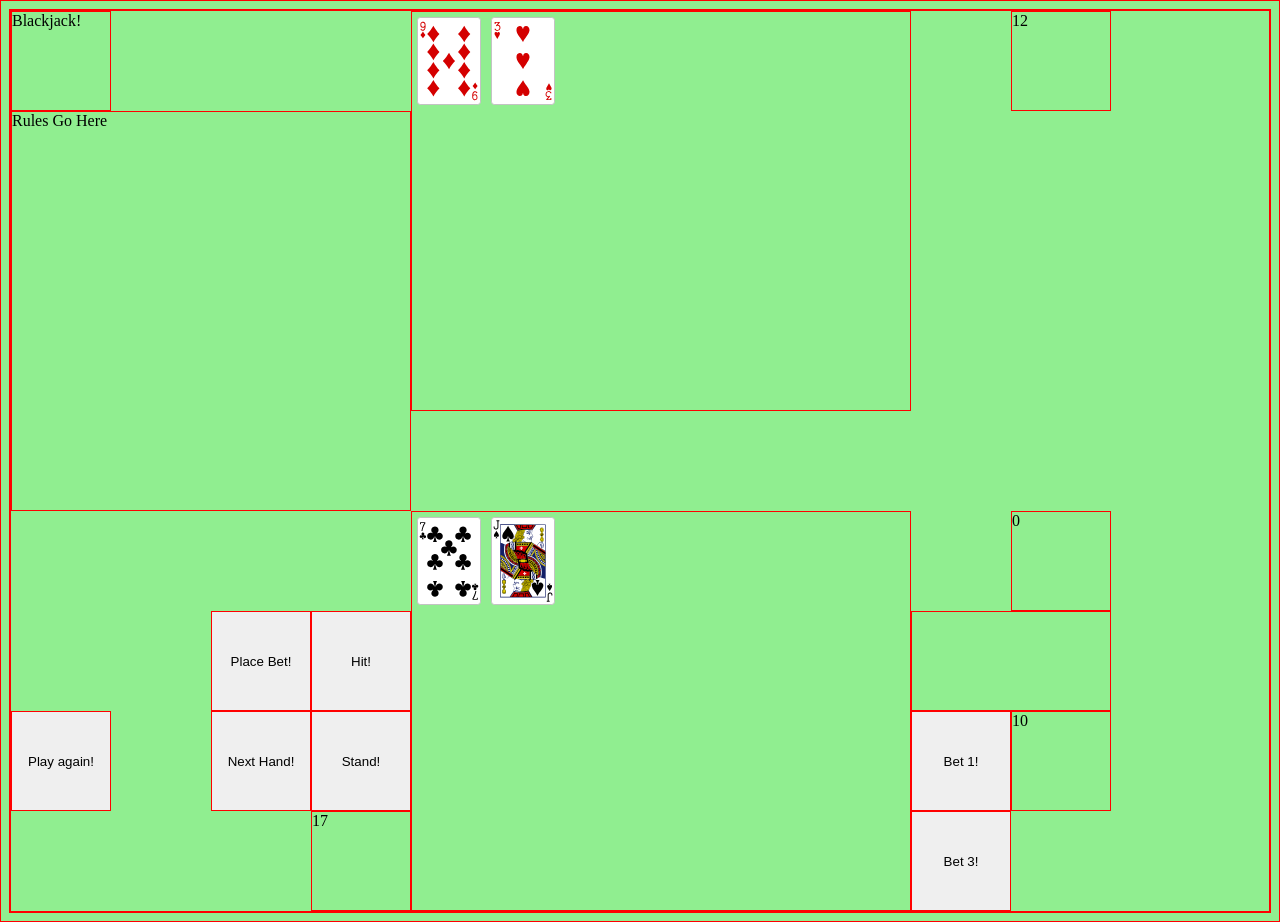
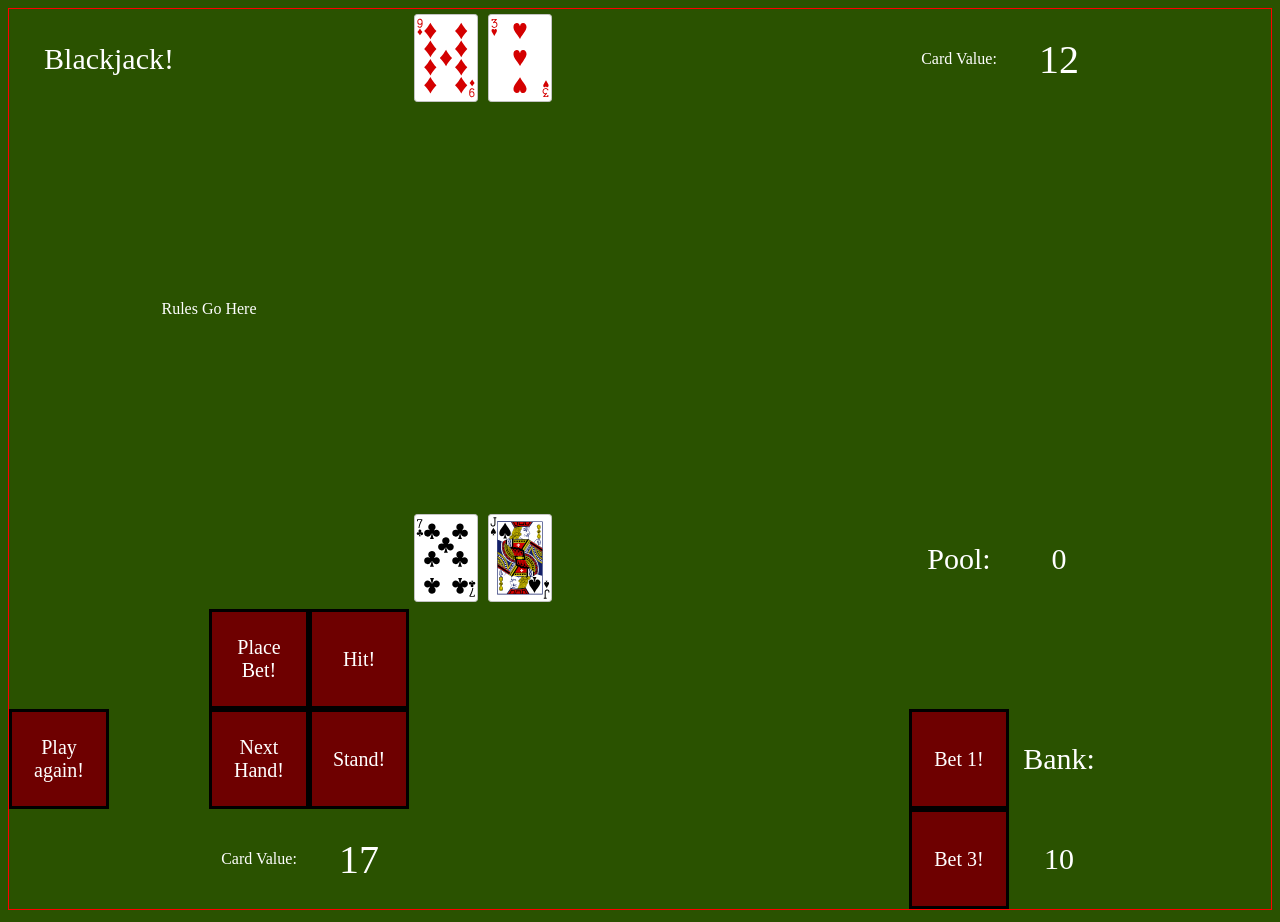
Before and after one commit to hfsmithz99/blackjack-project-1, a plain HTML site: page index.html in a window 1280 px wide. Drawn offline with Linux system fonts and the light colour scheme; a web font is replaced by a local one.

Commit message:
updating button and background graphics and adding next hand functions

```diff
--- a/css/style.css
+++ b/css/style.css
@@ -1,10 +1,14 @@
+
+  @import url('https://fonts.googleapis.com/css2?family=Rye&display=swap');
+
+
 * {
     box-sizing: border-box;
-    border: 1px solid red;
+    /*border: 1px solid red;*/
 }
 
 body{
-    background-color: lightgreen;
+    background-color: #2a5200;
 }
 
 
@@ -16,80 +20,162 @@ main {
 }
 
 #play-again{
+    font-family: 'Rye';
     grid-column-start: colOne;
     grid-column-end: colTwo;
     grid-row-start: rowEight;
     grid-row-end: rowNine;
+    border: 3px solid black;
+    background-color: #6e0000;
+    color: white;
+    font-size: 20px;
 }
 
 #hit {
+    font-family: 'Rye';
     grid-column-start: colFour;
     grid-column-end: colFive;
     grid-row-start: rowSeven;
     grid-row-end: rowEight;
+    border: 3px solid black;
+    background-color: #6e0000;
+    color: white;
+    font-size: 20px;
 }
 
 #stand {
+    font-family: 'Rye';
     grid-column-start: colFour;
     grid-column-end: colFive;
     grid-row-start: rowEight;
     grid-row-end: rowNine;
+    border: 3px solid black;
+    background-color: #6e0000;
+    color: white;
+    font-size: 20px;
 }
 
 #bet-one{
+    font-family: 'Rye';
     grid-column-start: colTen;
     grid-column-end: colEleven;
     grid-row-start: rowEight;
     grid-row-end: rowNine;
+    border: 3px solid black;
+    background-color: #6e0000;
+    color: white;
+    font-size: 20px;
 }
 
 #bet-three{
+    font-family: 'Rye';
     grid-column-start: colTen;
     grid-column-end: colEleven;
     grid-row-start: rowNine;
     grid-row-end: rowTen;
+    border: 3px solid black;
+    background-color: #6e0000;
+    color: white;
+    font-size: 20px;
 }
 
 #place-bet {
+    font-family: 'Rye';
     grid-column-start: colThree;
     grid-column-end: colFour;
     grid-row-start: rowSeven;
     grid-row-end: rowEight;
+    border: 3px solid black;
+    background-color: #6e0000;
+    color: white;
+    font-size: 20px;
 }
 
 #next-hand{
+    font-family: 'Rye';
     grid-column-start: colThree;
     grid-column-end: colFour;
     grid-row-start: rowEight;
     grid-row-end: rowNine;
+    border: 3px solid black;
+    background-color: #6e0000;
+    color: white;
+    font-size: 20px;
 }
 
 #bet-pool{
+    font-family: 'Rye';
     grid-column-start: colEleven;
     grid-column-end: colTwelve;
     grid-row-start: rowSix;
     grid-row-end: rowSeven;
+    font-size: 30px;
+    color: white;
+    display: flex;
+    align-items: center;
+    justify-content: center;
+}
+#bpool-title {
+    font-family: 'Rye';
+    grid-column-start: colTen;
+    grid-column-end: colEleven;
+    grid-row-start: rowSix;
+    grid-row-end: rowSeven;
+    font-size: 30px;
+    color: white;
+    display: flex;
+    align-items: center;
+    justify-content: center;
 }
 
 #player-bank{
     grid-column-start: colEleven;
     grid-column-end: colTwelve;
+    grid-row-start: rowNine;
+    grid-row-end: rowTen;
+    font-size: 30px;
+    color: white;
+    display: flex;
+    align-items: center;
+    justify-content: center;
+}
+
+#pbank-title {
+    font-family: 'Rye';
+    grid-column-start: colEleven;
+    grid-column-end: colTwelve;
     grid-row-start: rowEight;
     grid-row-end: rowNine;
+    font-size: 30px;
+    color: white;
+    display: flex;
+    align-items: center;
+    justify-content: center;
 }
 
 #rules-box{
+    font-family: 'Rye';
     grid-column-start: colOne;
     grid-column-end: span colFive;
     grid-row-start: rowTwo;
     grid-row-end: rowSix;
+    color: white;
+    display: flex;
+    align-items: center;
+    justify-content: center;
 }
 
 header {
+    font-family: 'Rye';
     grid-column-start: colOne;
-    grid-column-end: colTwo;
+    grid-column-end: colThree;
     grid-row-start: rowOne;
     grid-row-end: rowTwo;
+    font-size: 30px;
+    color: white;
+    display: flex;
+    align-items: center;
+    justify-content: center;
 }
 
 #alert {
@@ -100,16 +186,53 @@ header {
 }
 
 #computer-card-values {
+    font-family: 'Rye';
     grid-column-start: colEleven;
     grid-column-end: colTwelve;
     grid-row-start: rowOne;
     grid-row-end: rowTwo;
+    font-size: 40px;
+    color: white;
+    display: flex;
+    align-items: center;
+    justify-content: center;
 }
+
+#c-value{
+    font-family: 'Rye';
+    grid-column-start: colTen;
+    grid-column-end: colEleven;
+    grid-row-start: rowOne;
+    grid-row-end: rowTwo;
+    color: white;
+    display: flex;
+    align-items: center;
+    justify-content: center;
+}
+
 #player-card-values {
+    font-family: 'Rye';
     grid-column-start: colFour;
     grid-column-end: colFive;
     grid-row-start: rowNine;
     grid-row-end: rowTen;
+    font-size: 40px;
+    color: white;
+    display: flex;
+    align-items: center;
+    justify-content: center;
+}
+
+#p-value{
+    font-family: 'Rye';
+    grid-column-start: colThree;
+    grid-column-end: colFour;
+    grid-row-start: rowNine;
+    grid-row-end: rowTen;
+    color: white;
+    display: flex;
+    align-items: center;
+    justify-content: center;
 }
 
 #computer-cards{
--- a/index.html
+++ b/index.html
@@ -26,6 +26,10 @@
         <div id="computer-card-values"></div>
         <div id="player-cards"></div>
         <div id="computer-cards"></div>
+        <div id="pbank-title">Bank:</div>
+        <div id="bpool-title">Pool:</div>
+        <div id="c-value">Card Value:</div>
+        <div id="p-value">Card Value:</div>
     </main>
 </body>
 </html>
--- a/js/app.js
+++ b/js/app.js
@@ -56,7 +56,7 @@ document.querySelector('#bet-one').addEventListener('click', increaseBetOne)
 document.querySelector('#bet-three').addEventListener('click', increaseBetThree)
 document.querySelector('#stand').addEventListener('click', stand)
 document.querySelector('#hit').addEventListener('click', playerHit)
-document.querySelector('#next-hand').addEventListener('click', init)
+document.querySelector('#next-hand').addEventListener('click', nextHand)
 
 //--------Initialize the Game---------
 init();
@@ -164,6 +164,9 @@ function stand(){
     } else winTF = false;
     console.log(continueTF)
     console.log(winTF)
+    if (winTF = true){
+        playerBank += (amountBet*2);
+    } else amountBet = 0;
     render();
 }
 
@@ -204,6 +207,14 @@ function renderPlayerCardsInContainer(deck, container){
     container.innerHTML = cardsHTML;
 }
 
+function nextHand(){
+    playerHandCards = deal()
+    compueterHandCards = deal();
+    continueTF = true;
+
+    render();
+}
+
 //render function
     //will need to update the cards on the table and the amount bet
 function render(){
```
